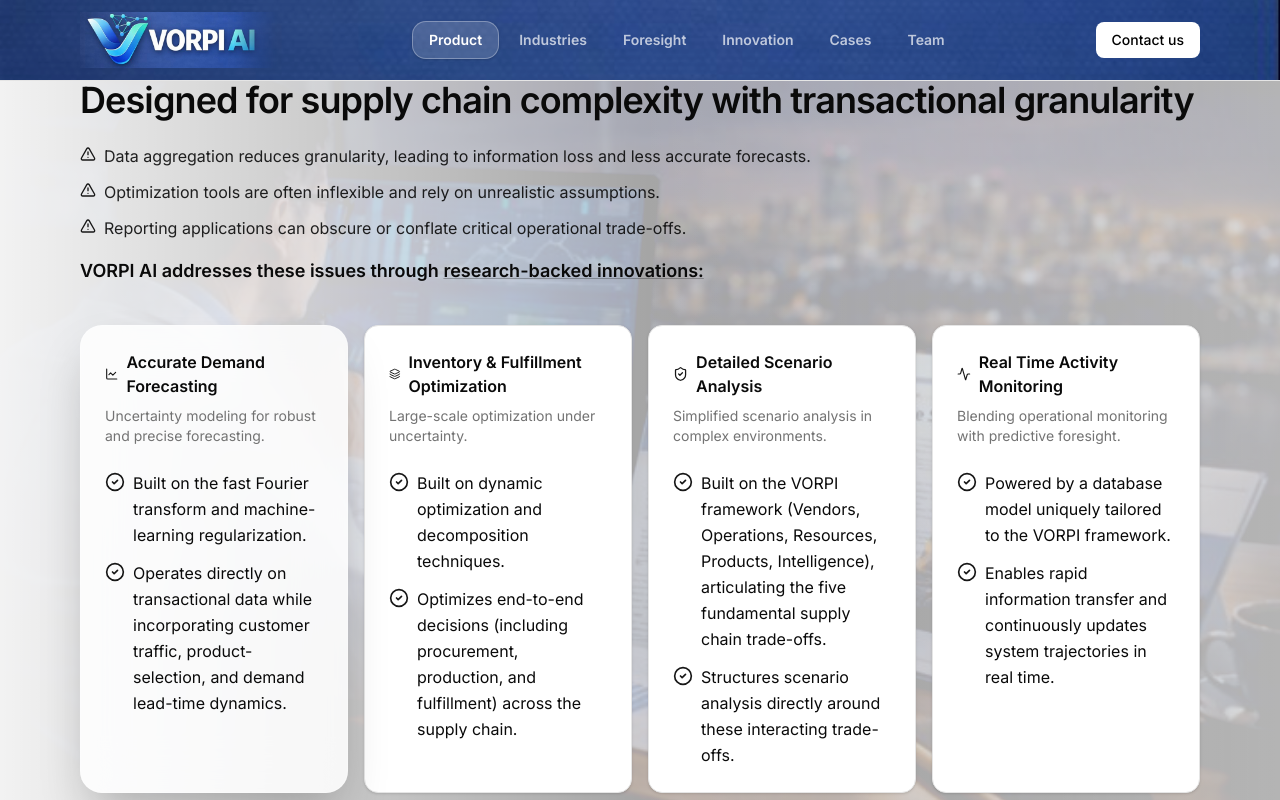
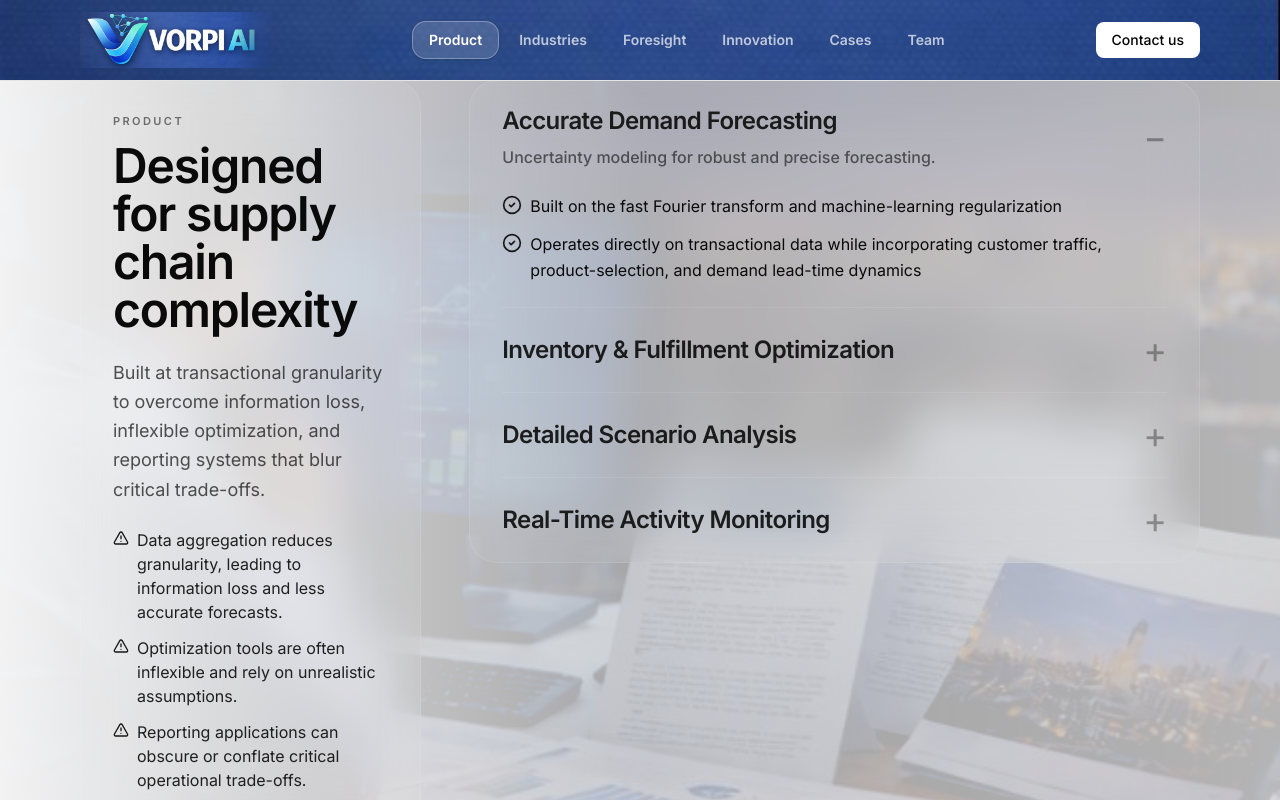
Before and after one commit to ibicer/vorpi-ai, a Next.js app: page / in a window 1280 px wide. Built offline with nearby package versions, Linux system fonts and the light colour scheme.

Commit message:
Another update

```diff
--- a/app/page.tsx
+++ b/app/page.tsx
@@ -258,6 +258,139 @@
   );
 }
 
+function ProductAccordion() {
+  const items = [
+    {
+      k: "Accurate Demand Forecasting",
+      title: "Uncertainty modeling for robust and precise forecasting.",
+      bullets: [
+        "Built on the fast Fourier transform and machine-learning regularization",
+        "Operates directly on transactional data while incorporating customer traffic, product-selection, and demand lead-time dynamics",
+      ],
+    },
+    {
+      k: "Inventory & Fulfillment Optimization",
+      title: "Large-scale optimization under uncertainty.",
+      bullets: [
+        "Built on dynamic optimization and decomposition techniques",
+        "Optimizes end-to-end decisions including procurement, production, and fulfillment across the supply chain",
+      ],
+    },
+    {
+      k: "Detailed Scenario Analysis",
+      title: "Simplified scenario analysis in complex environments.",
+      bullets: [
+        "Built on the VORPI framework across Vendors, Operations, Resources, Products, and Intelligence",
+        "Structures scenario analysis directly around interacting supply-chain trade-offs",
+      ],
+    },
+    {
+      k: "Real-Time Activity Monitoring",
+      title: "Blending operational monitoring with predictive foresight.",
+      bullets: [
+        "Powered by a database model uniquely tailored to the VORPI framework",
+        "Enables rapid information transfer and continuously updates system trajectories in real time",
+      ],
+    },
+  ];
+
+  const [openIndex, setOpenIndex] = useState(0);
+
+  return (
+    <div className="grid gap-8 lg:grid-cols-12 lg:gap-12">
+      {/* LEFT PANEL */}
+      <div className="lg:col-span-4">
+        <div className="rounded-[28px] border border-white/10 bg-white/5 p-6 md:p-8 backdrop-blur-xl">
+          <div className="text-[11px] uppercase tracking-[0.22em] text-foreground/55 font-semibold">
+            Product
+          </div>
+
+          <h3 className="mt-3 text-3xl md:text-5xl font-semibold tracking-tight leading-none">
+            Designed for supply chain complexity
+          </h3>
+
+          <p className="mt-6 max-w-md text-base md:text-lg leading-relaxed text-foreground/70">
+            Built at transactional granularity to overcome information loss,
+            inflexible optimization, and reporting systems that blur critical trade-offs.
+          </p>
+
+          <ul className="mt-6 space-y-3">
+            <WarningItem>
+              Data aggregation reduces granularity, leading to information loss and less accurate forecasts.
+            </WarningItem>
+            <WarningItem>
+              Optimization tools are often inflexible and rely on unrealistic assumptions.
+            </WarningItem>
+            <WarningItem>
+              Reporting applications can obscure or conflate critical operational trade-offs.
+            </WarningItem>
+          </ul>
+
+          <div className="mt-8 text-sm md:text-base font-semibold text-foreground/80">
+            VORPI AI addresses these issues through research-backed innovations.
+          </div>
+        </div>
+      </div>
+
+      {/* RIGHT PANEL */}
+      <div className="lg:col-span-8">
+        <div className="rounded-[28px] border border-white/10 bg-white/5 px-5 md:px-8 backdrop-blur-xl">
+          {items.map((item, idx) => {
+            const isOpen = idx === openIndex;
+
+            return (
+              <div
+                key={item.k}
+                className="border-b border-white/10 last:border-b-0"
+              >
+                <button
+                  type="button"
+                  onClick={() => setOpenIndex(isOpen ? -1 : idx)}
+                  className="flex w-full items-center justify-between gap-6 py-5 md:py-6 text-left"
+                  aria-expanded={isOpen}
+                >
+                  <div>
+                    <div className="text-lg md:text-2xl font-semibold tracking-tight text-foreground/90">
+                      {item.k}
+                    </div>
+                    {isOpen ? (
+                      <div className="mt-2 text-sm md:text-base text-foreground/60 font-medium">
+                        {item.title}
+                      </div>
+                    ) : null}
+                  </div>
+
+                  <div className="shrink-0 text-3xl md:text-4xl leading-none text-foreground/35">
+                    {isOpen ? "−" : "+"}
+                  </div>
+                </button>
+
+                <motion.div
+                  initial={false}
+                  animate={{
+                    height: isOpen ? "auto" : 0,
+                    opacity: isOpen ? 1 : 0,
+                  }}
+                  transition={{ duration: 0.28, ease: [0.16, 1, 0.3, 1] }}
+                  className="overflow-hidden"
+                >
+                  <div className="pb-5 md:pb-6">
+                    <ul className="space-y-3">
+                      {item.bullets.map((b) => (
+                        <ListItem key={b}>{b}</ListItem>
+                      ))}
+                    </ul>
+                  </div>
+                </motion.div>
+              </div>
+            );
+          })}
+        </div>
+      </div>
+    </div>
+  );
+}
+
 function BootstrapAccordion() {
   const items = [
     {
@@ -283,7 +416,7 @@
         <div className="rounded-[28px] border border-white/10 bg-white/5 p-6 md:p-8 backdrop-blur-xl">
 
           <h3 className="mt-3 text-3xl md:text-5xl font-semibold tracking-tight leading-none">
-            Foresight
+            Research Background
           </h3>
 
           <p className="mt-6 max-w-md text-base md:text-lg leading-relaxed text-foreground/70">
@@ -511,109 +644,13 @@
       ) : null}
 
 
-
-
       {/* PRODUCT */}
       <SnapSection id="product" tone="base">
         <SectionBg src="/vorpi-product.jpg" />
         <div className="relative z-10">
-        <div className="grid gap-10 lg:grid-cols-12 items-start">
-          <motion.div
-            variants={fadeUp}
-            initial="hidden"
-            whileInView="show"
-            viewport={{ once: true, amount: 0.35 }}
-            className="lg:col-span-12"
-          >
-
-            <h2 className="text-2xl md:text-4xl font-semibold tracking-tight">Designed for supply chain complexity with transactional granularity</h2>
-
-
-            <ul className="mt-6 space-y-3">
-              <WarningItem>
-                Data aggregation reduces granularity, leading to information loss and less accurate forecasts.
-              </WarningItem>
-
-              <WarningItem>
-                Optimization tools are often inflexible and rely on unrealistic assumptions.
-              </WarningItem>
-
-              <WarningItem>
-                Reporting applications can obscure or conflate critical operational trade-offs.
-              </WarningItem>
-            </ul>
-
-            <p className="mt-4 text-base md:text-lg font-semibold leading-relaxed">
-              VORPI AI addresses these issues through{" "}
-              <span className="underline decoration-primary/30">research-backed innovations:</span>
-            </p>
-          </motion.div>
-        </div>
-
-        <div className="mt-10 grid gap-4 md:grid-cols-4">
-          <Card className="relative overflow-hidden rounded-3xl bg-background/85 backdrop-blur-xl border border-white/20 shadow-2xl">
-            <CardHeader>
-              <CardTitle className="text-base flex items-center gap-2">
-                <LineChart className="h-4 w-4 text-primary" /> Accurate Demand Forecasting
-              </CardTitle>
-              <CardDescription>Uncertainty modeling for robust and precise forecasting.</CardDescription>
-            </CardHeader>
-            <CardContent>
-              <ul className="space-y-3">
-                <ListItem>Built on the fast Fourier transform and machine-learning regularization. </ListItem>
-                <ListItem>Operates directly on transactional data while incorporating customer traffic, product-selection, and demand lead-time dynamics. </ListItem>
-              </ul>
-            </CardContent>
-          </Card>
-
-          <Card className="shadow-sm">
-            <CardHeader>
-              <CardTitle className="text-base flex items-center gap-2">
-                <Layers className="h-4 w-4 text-primary" /> Inventory & Fulfillment Optimization
-              </CardTitle>
-              <CardDescription>Large-scale optimization under uncertainty.</CardDescription>
-            </CardHeader>
-            <CardContent>
-              <ul className="space-y-3">
-                <ListItem>Built on dynamic optimization and decomposition techniques. </ListItem>
-                <ListItem>Optimizes end-to-end decisions (including procurement, production, and fulfillment) across the supply chain.</ListItem>
-              </ul>
-            </CardContent>
-          </Card>
-
-          <Card className="shadow-sm">
-            <CardHeader>
-              <CardTitle className="text-base flex items-center gap-2">
-                <ShieldCheck className="h-4 w-4 text-primary" /> Detailed Scenario Analysis
-              </CardTitle>
-              <CardDescription>Simplified scenario analysis in complex environments.</CardDescription>
-            </CardHeader>
-            <CardContent>
-              <ul className="space-y-3">
-                <ListItem>Built on the VORPI framework (Vendors, Operations, Resources, Products, Intelligence), articulating the five fundamental supply chain trade-offs. </ListItem>
-                <ListItem>Structures scenario analysis directly around these interacting trade-offs.</ListItem>
-              </ul>
-            </CardContent>
-          </Card>
-
-          <Card className="shadow-sm">
-            <CardHeader>
-              <CardTitle className="text-base flex items-center gap-2">
-                <Activity className="h-4 w-4 text-primary" /> Real Time Activity Monitoring
-              </CardTitle>
-              <CardDescription>Blending operational monitoring with predictive foresight.</CardDescription>
-            </CardHeader>
-            <CardContent>
-              <ul className="space-y-3">
-                <ListItem>Powered by a database model uniquely tailored to the VORPI framework. </ListItem>
-                <ListItem>Enables rapid information transfer and continuously updates system trajectories in real time.</ListItem>
-              </ul>
-            </CardContent>
-          </Card>
-        </div>
+          <ProductAccordion />
         </div>
       </SnapSection>
-
 
 
 
```
